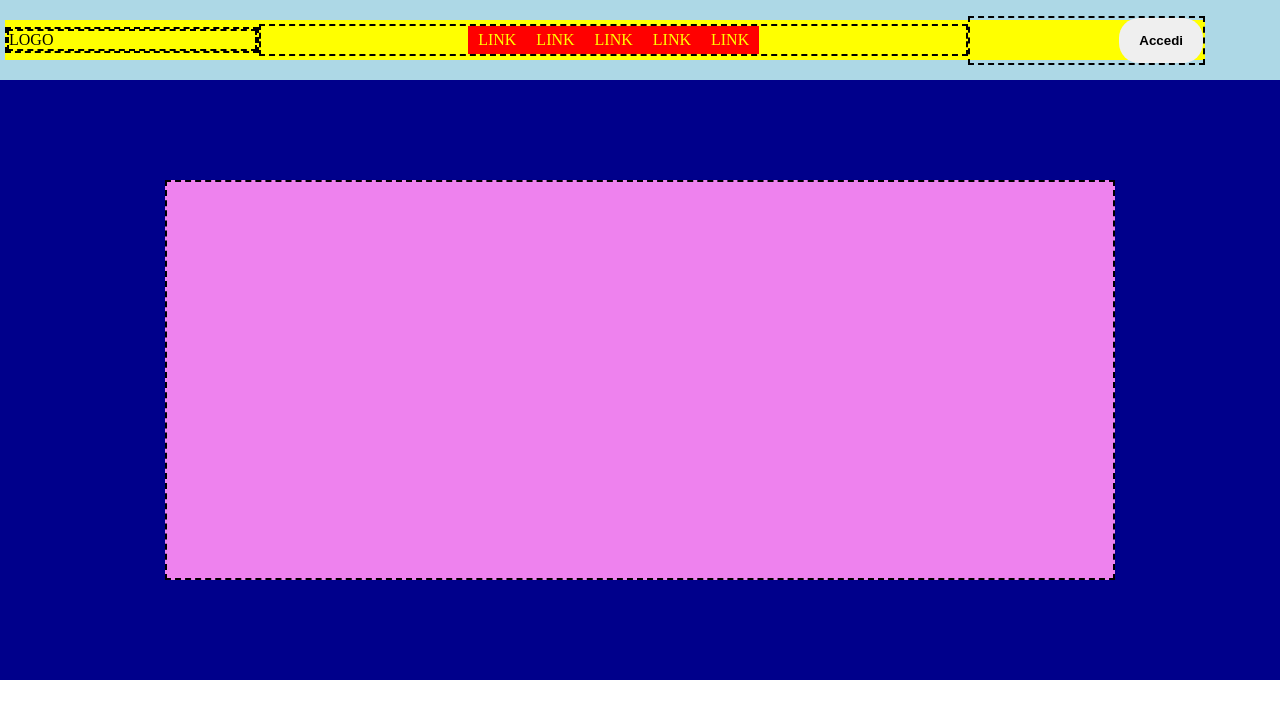
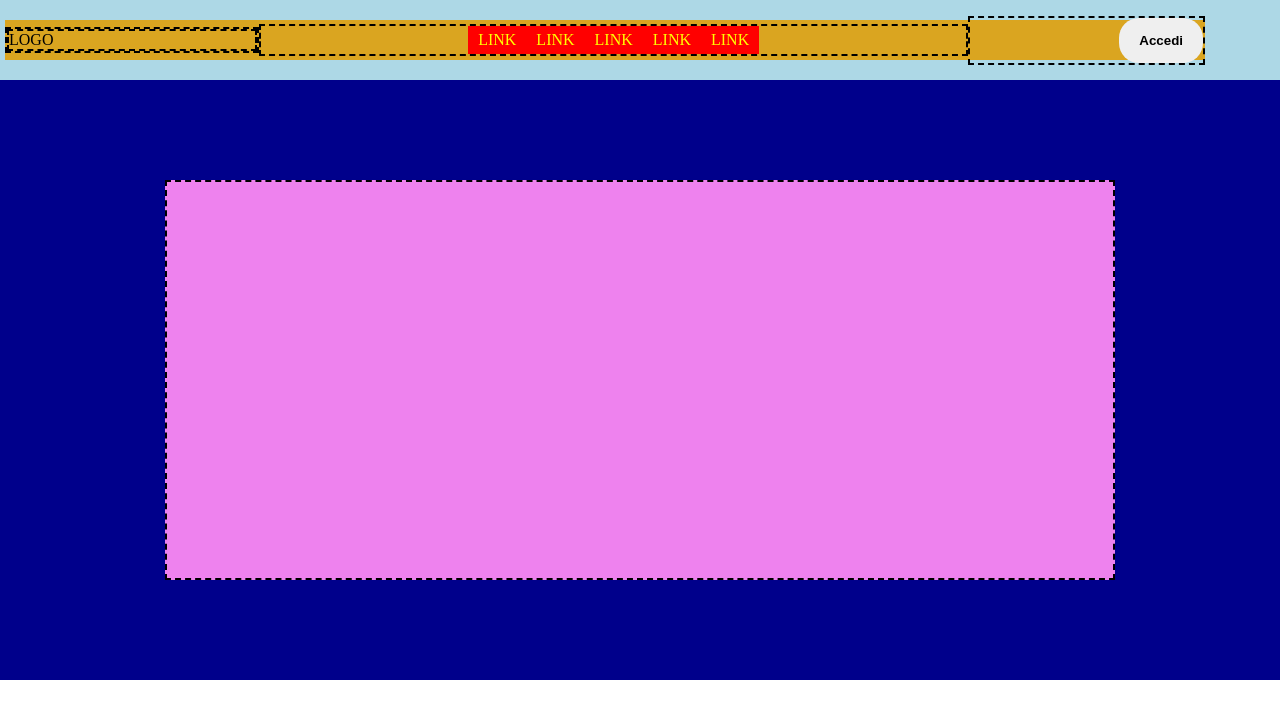
Before and after one commit to Benedettopana/htmlcss-struttura-discord, a plain HTML site: page index.html in a window 1280 px wide. Shown: the top 727 px of the page. Drawn offline with Linux system fonts and the light colour scheme.

Commit message:
[fix]colore-menu

```diff
--- a/assets/style.css
+++ b/assets/style.css
@@ -146,7 +146,7 @@ footer .btn{
 
 
 .box-contenitore{
-  background-color: yellow;
+  background-color: #DAA520;
   width: 1200px;
   height: 500px;
   margin: 300px;
```
